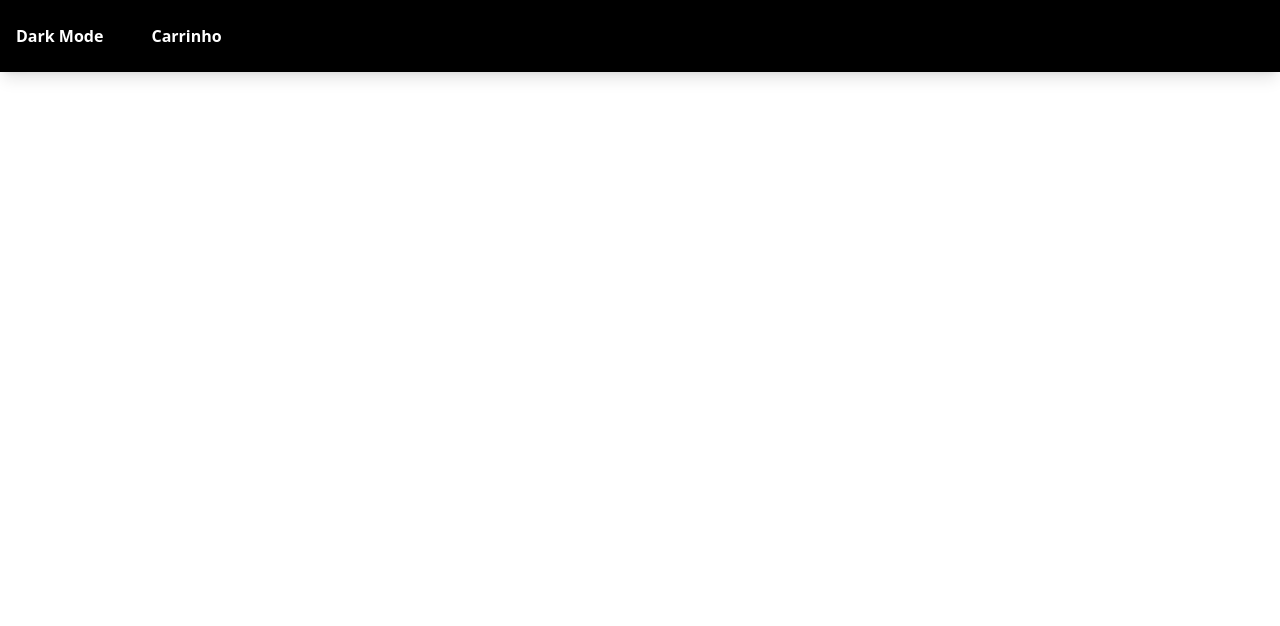
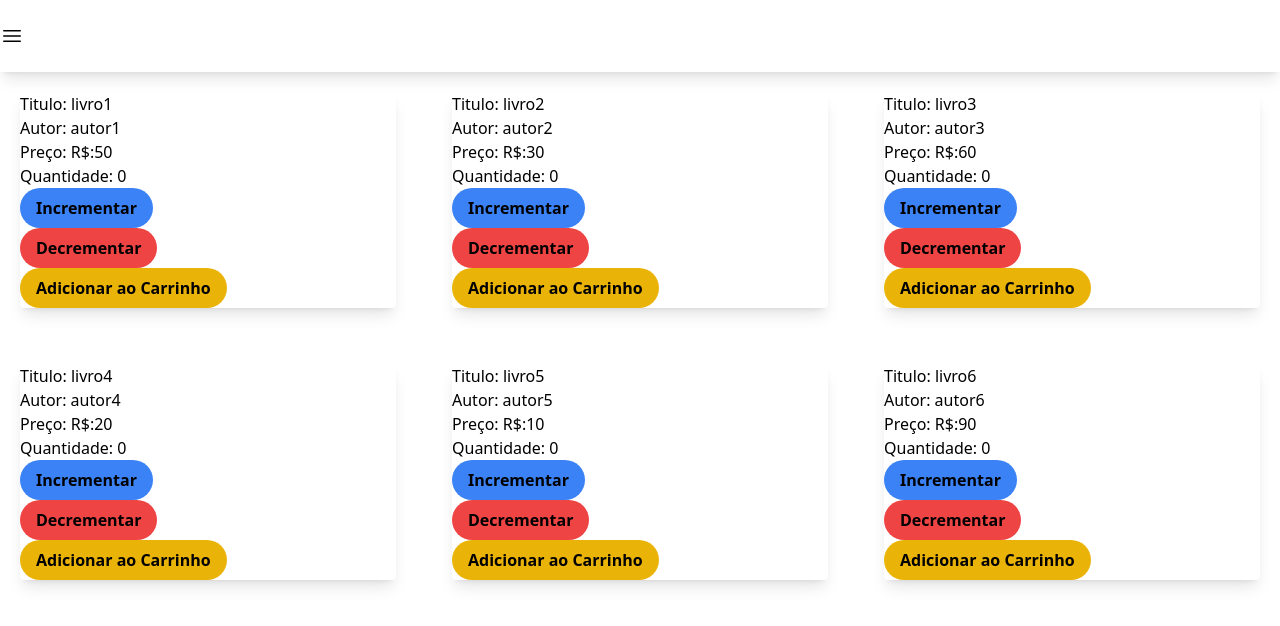
Before and after one commit to LucasGabrielAntonete/projetorec2, a Vue app: page / in a window 1280 px wide. Shown: the top 626 px of the page. Built offline with nearby package versions, Linux system fonts and the light colour scheme; the HTML template or start-up script is replaced by a standard one.

Commit message:
começo do navbar menu hamburguer

```diff
--- a/src/App.vue
+++ b/src/App.vue
@@ -25,30 +25,36 @@ function adicionarLivro(livro) {
   }
 }
 
-const mostrarCarrinho = ref(false)
 </script>
 
 <template>
-  <div class="bg-base min-h-screen">
-    <header class="sticky top-0 bg-black shadow-lg">
-      <nav class="container flex flex-col sm:flex-row items-center gap-4 text-white py-6">
+  <header>
+    <!--Icon Hamburguer-->
+    <div class="sticky top-0 shadow-lg">
+      <div class="container flex flex-row items-center gap-4 text-black py-6">
         <div>
-          <button class="bg-white-500 hover:bg-red-500 text-white font-bold py-0 px-4 rounded-full">
-            Dark Mode
-          </button>
+
+          <svg
+          @click=""
+            xmlns="http://www.w3.org/2000/svg"
+            fill="none"
+            viewBox="0 0 24 24"
+            stroke-width="1.5"
+            stroke="currentColor"
+            class="w-6 h-6"
+          >
+            <path
+              stroke-linecap="round"
+              stroke-linejoin="round"
+              d="M3.75 6.75h16.5M3.75 12h16.5m-16.5 5.25h16.5"
+            />
+          </svg>
         </div>
-        <div class="flex items-center gap-3 flex-1">
-          <button
-            @click="mostrarCarrinho = !mostrarCarrinho"
-            class="bg-white-500 hover:bg-red-500 text-white font-bold py-0 px-4 rounded-full"
-          >
-            Carrinho
-          </button>
       </div>
-      </nav>
+    </div>
   </header>
 
-    <div v-if="mostrarCarrinho" class="grid gap-4 grid-cols-3">
+  <div class="grid gap-4 grid-cols-3">
     <div class="m-5 rounded overflow-hidden shadow-lg" v-for="livro in livros" :key="livro.id">
       <p>Titulo: {{ livro.titulo }}</p>
       <p>Autor: {{ livro.autor }}</p>
@@ -80,9 +86,4 @@ const mostrarCarrinho = ref(false)
       </div>
     </div>
   </div>
-  </div>
-
-  <div v-if="mostrarCarrinho">
-    {{ carrinho }}
-  </div>
 </template>
```
Lines whose indentation alone changed are shown as unchanged.
